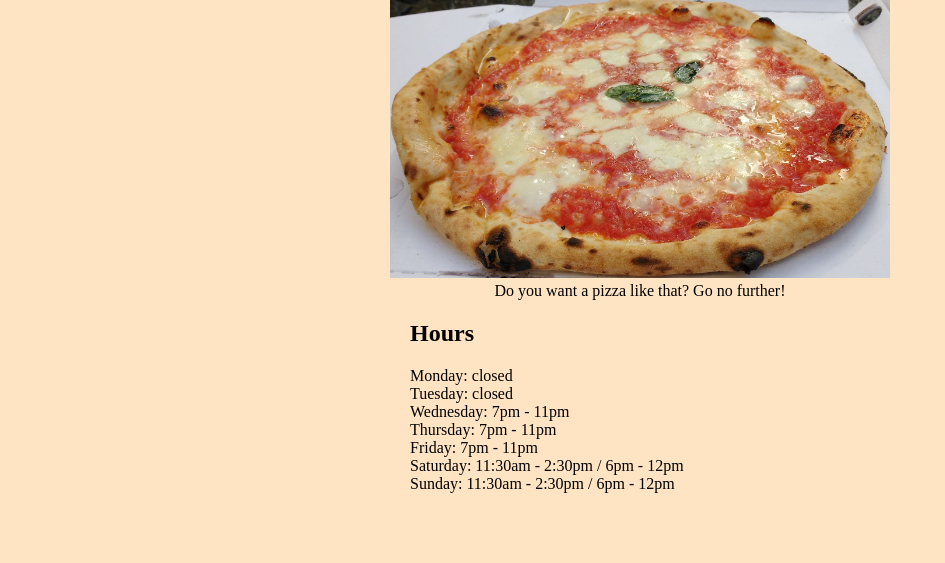
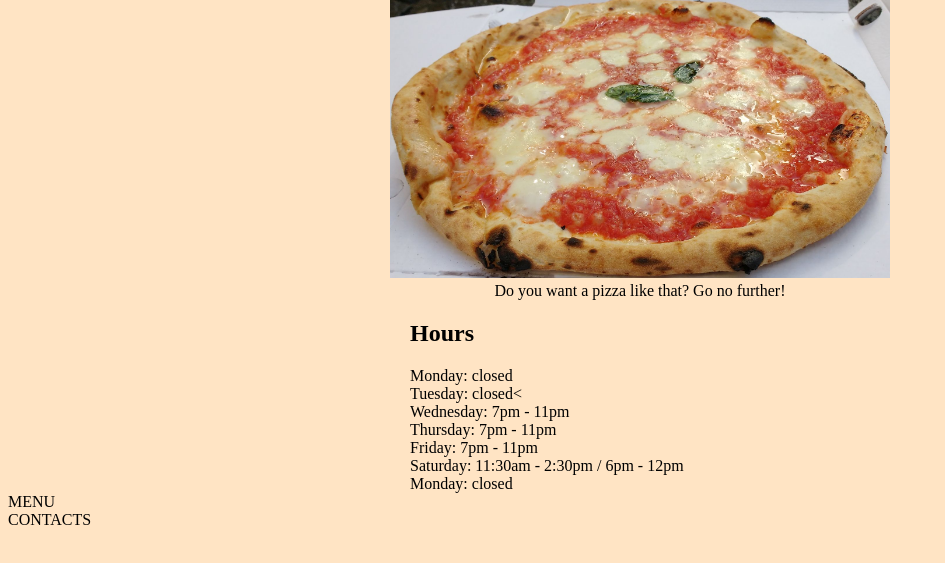
Before and after one commit to oldmanfromscene24/restaurantPage, a website built with webpack: page src/template.html in a window 1280 px wide. Shown: the part 145-708 px from the top of the page, without its empty margins (0-945 px from the left). Built offline with nearby package versions, Linux system fonts and the light colour scheme.

Commit message:
complete home in js, create main files

```diff
--- a/package.json
+++ b/package.json
@@ -2,7 +2,7 @@
   "name": "restaurantpage",
   "version": "1.0.0",
   "description": "",
-  "main": "index.js",
+  "main": "main.js",
   "scripts": {
     "test": "echo \"Error: no test specified\" && exit 1"
   },
--- /dev/null
+++ b/src/contacts.js
@@ -0,0 +1,5 @@
+export function createContacts() {
+    const divContent = document.createElement("div");
+    divContent.textContent = "CONTACTS";
+    document.body.appendChild(divContent);
+  }
--- /dev/null
+++ b/src/home.js
@@ -0,0 +1,67 @@
+import pizzaImage from "../diMatteo.jpg";
+
+export function createHome() {
+const divContent = document.createElement("div");
+divContent.id = "content";
+document.body.appendChild(divContent);
+
+const h1Title = document.createElement("h1");
+h1Title.id = "title";
+h1Title.className = "main";
+h1Title.textContent = "Bestest Pizza!!!"
+divContent.appendChild(h1Title);
+
+const divLogo = document.createElement("div");
+divLogo.id = "logo";
+divLogo.className = "main";
+divContent.appendChild(divLogo);
+
+const image = document.createElement("img");
+image.src = pizzaImage;
+image.width=500;
+image.height=281;
+divLogo.appendChild(image);
+
+const pAds = document.createElement("p");
+pAds.id = "ads";
+pAds.className = "main";
+pAds.textContent = "Do you want a pizza like that? Go no further!";
+divContent.appendChild(pAds);
+
+const ul = document.createElement("ul");
+ul.className = "main";
+divContent.appendChild(ul);
+
+const h2 = document.createElement("h2");
+h2.textContent = "Hours"
+ul.appendChild(h2);
+
+const li1 = document.createElement("li");
+li1.textContent = "Monday: closed"
+ul.appendChild(li1);
+
+const li2 = document.createElement("li");
+li2.textContent = "Tuesday: closed<"
+ul.appendChild(li2);
+
+const li3 = document.createElement("li");
+li3.textContent = "Wednesday: 7pm - 11pm"
+ul.appendChild(li3);
+
+const li4 = document.createElement("li");
+li4.textContent = "Thursday: 7pm - 11pm"
+ul.appendChild(li4);
+
+const li5 = document.createElement("li");
+li5.textContent = "Friday: 7pm - 11pm"
+ul.appendChild(li5);
+
+const li6 = document.createElement("li");
+li6.textContent = "Saturday: 11:30am - 2:30pm / 6pm - 12pm"
+ul.appendChild(li6);
+
+const li7 = document.createElement("li");
+li7.textContent = "Monday: closed"
+ul.appendChild(li7);
+
+}
--- a/src/index.js
+++ b/src/index.js
@@ -1,10 +1,8 @@
 import "./styles.css";
-console.log;
+import { createHome } from "./home.js";
+import { createMenu } from "./menu.js";
+import { createContacts } from "./contacts.js";
 
-// import pizzaImage from "../diMatteo.jpg";
-
-// const image = document.createElement("img");
-// image.src = pizzaImage;
-
-
-// document.body.appendChild(image);
+createHome();
+createMenu();
+createContacts();
--- /dev/null
+++ b/src/menu.js
@@ -0,0 +1,5 @@
+export function createMenu() {
+  const divContent = document.createElement("div");
+  divContent.textContent = "MENU";
+  document.body.appendChild(divContent);
+}
--- a/src/template.html
+++ b/src/template.html
@@ -15,23 +15,6 @@
             <button>Contacts</button>
         </nav>
     </header>
-    <div id="content">
-        <h1 id="title" class="main">Bestest Pizza!!!</h1>
-        <div id="logo" class="main"><img src="../diMatteo.jpg" alt="Di Matteo Pizza" width="500px" height="281px"></div>
-        <p id="ads" class="main">Do you want a pizza like that? Go no further!</p>
-        <ul class="main">
-            <h2>Hours</h2>
-            <li>Monday: closed </li>
-            <li>Tuesday: closed</li>
-            <li>Wednesday: 7pm - 11pm</li>
-            <li>Thursday: 7pm - 11pm</li>
-            <li>Friday: 7pm - 11pm</li>
-            <li>Saturday: 11:30am - 2:30pm / 6pm - 12pm </li>
-            <li>Sunday: 11:30am - 2:30pm / 6pm - 12pm</li>
-        </ul>
-
-    </div>
-
 </body>
 
 </html>
```
